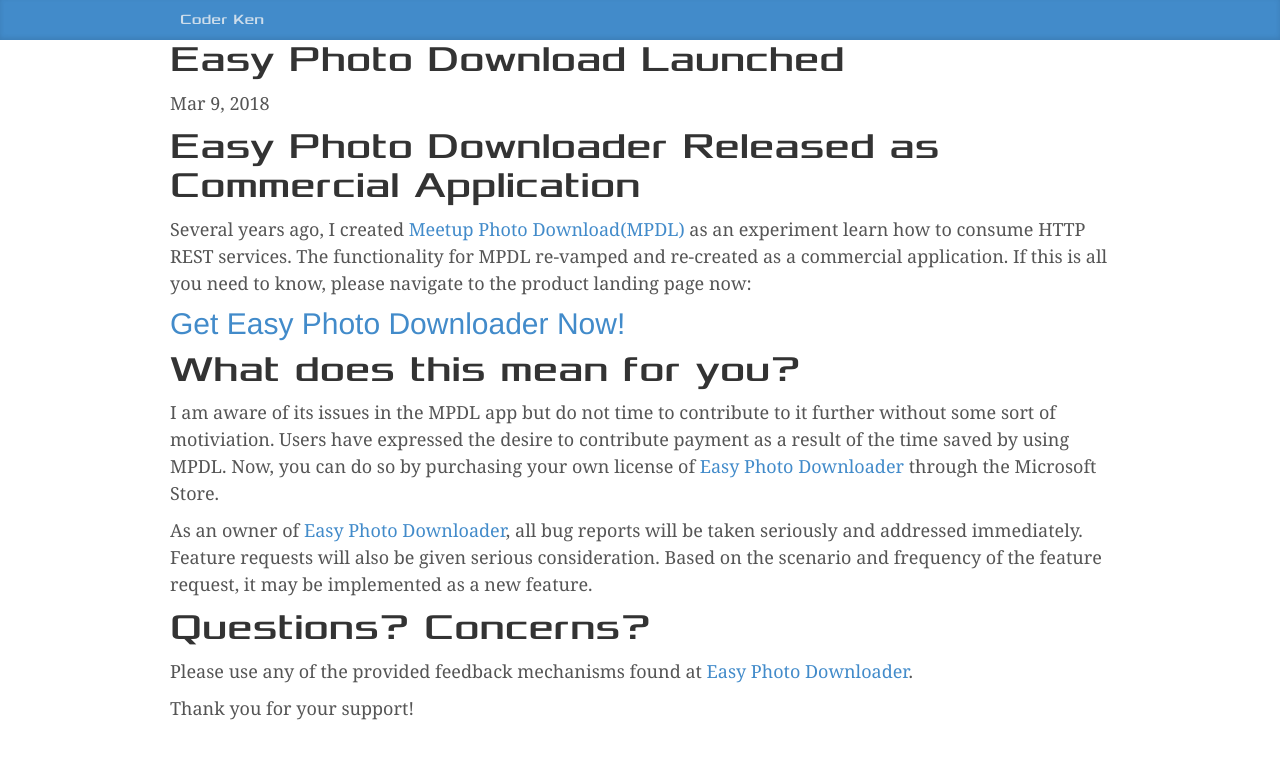
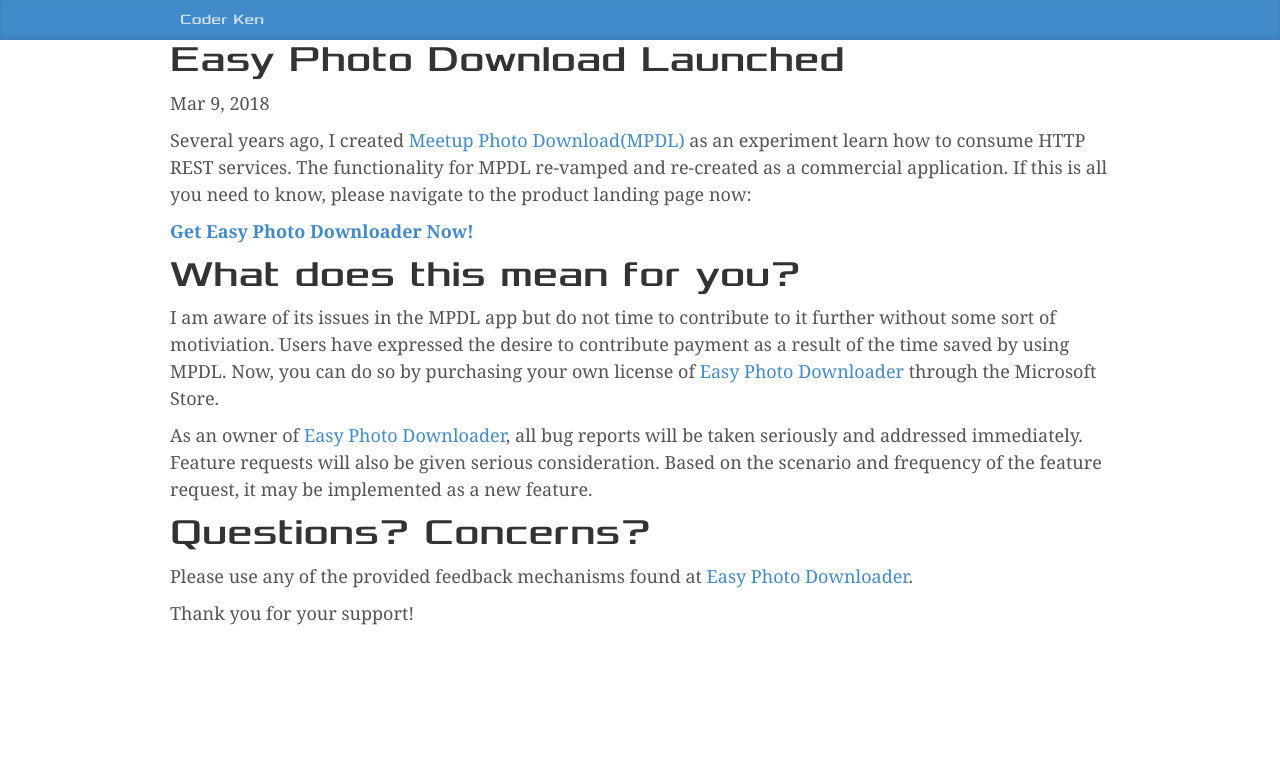
Before and after one commit to krcourville/krcourville.github.io, a Jekyll site: the page built from _posts/2018-03-09-easy-photo-download-launched.markdown, in a window 1280 px wide. Shown: the top 759 px of the page. Built offline with Jekyll 4.4.1, drawn with Linux system fonts in a browser that asks for light colours; nearby versions of some CDN libraries; comment, search, counter and statistics services are not loaded.

Commit message:
Update 2018-03-09-easy-photo-download-launched.markdown

```diff
--- a/_posts/2018-03-09-easy-photo-download-launched.markdown
+++ b/_posts/2018-03-09-easy-photo-download-launched.markdown
@@ -2,11 +2,10 @@
 layout: post
 categories: meetup photo downloader mpdl easy photo download
 ---
-# Easy Photo Downloader Released as Commercial Application
 
 Several years ago, I created [Meetup Photo Download(MPDL)](https://github.com/krcourville/meetup-photo-download) as an experiment learn how to consume HTTP REST services.  The functionality for MPDL re-vamped and re-created as a commercial application.  If this is all you need to know, please navigate to the product landing page now:
 
-## [Get Easy Photo Downloader Now!](https://easydownload.photos)
+**[Get Easy Photo Downloader Now!](https://easydownload.photos)**
 
 # What does this mean for you?
 
```
